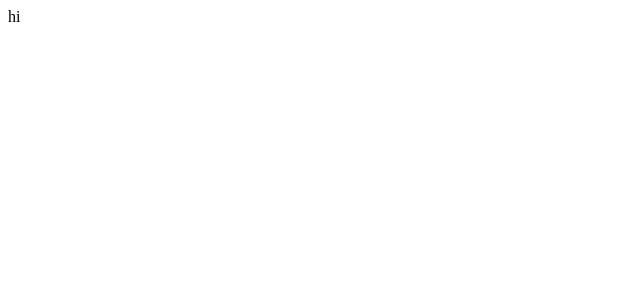
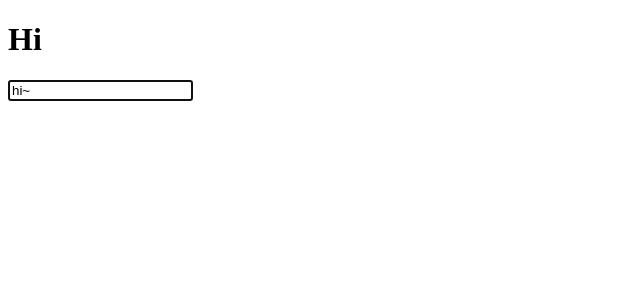
Before and after one commit to kbu715/react_hook_test, a React (Create React App) app: page / in a window 1280 px wide. Shown: the top 300 px of the page, without its empty margins (0-640 px from the left). Built offline with nearby package versions, Linux system fonts and the light colour scheme.

Commit message:
custom hooks remind

```diff
--- a/src/App.js
+++ b/src/App.js
@@ -1,110 +1,108 @@
-import React, { useState, useEffect } from 'react';
-
-const useTitle = (initialTitle) => {
-  const [title, setTitle] = useState(initialTitle);
-  const titleUpdate = () => {
-    const htmlTitle = document.querySelector("title");
-    htmlTitle.innerText = title;
-  }
-  useEffect(titleUpdate, [title]);
-  return setTitle;
-
-}
-
-const App = () => {
-  const titleUpdater = useTitle('Loading...')
-  setTimeout(()=>{titleUpdater("Home")}, 5000);
-  return (
-    <div>
-      hi
-    </div>
-  );
-};
-
-export default App;
-
-// import React, { useState, useEffect, useRef } from "react";
-
-// const useInput = (initialValue, validator) => {
-//   const [value, setValue] = useState(initialValue);
-
-//   const onChange = (e) => {
-//     const {
-//       target: { value },
-//     } = e;
-//     let willUpdate = true;
-//     if (typeof validator === "function") {
-//       willUpdate = validator(value);
-//     }
-//     if (willUpdate) {
-//       setValue(value);
-//     }
-//   };
-
-//   return { value, onChange };
-// };
+// import React, { useState, useEffect } from 'react';
 
 // const useTitle = (initialTitle) => {
 //   const [title, setTitle] = useState(initialTitle);
 //   const titleUpdate = () => {
 //     const htmlTitle = document.querySelector("title");
 //     htmlTitle.innerText = title;
-//   };
+//   }
 //   useEffect(titleUpdate, [title]);
+//   return setTitle;
 
-//   return setTitle;
-// };
-
-// const useClick = (onClick) => {
-//   const element = useRef();
-
-//   useEffect(() => {
-//     if (typeof onClick === "function") {
-//       if (element.current) {
-//         element.current.addEventListener("click", onClick);
-//       }
-//     }
-//     return () => {
-//       //componentWillUnmount 때 발생
-//       if (element.current) {
-//         element.current.removeEventListener("click", onClick);
-//       }
-//     };
-//   }, []);
-//   return element;
-// };
+// }
 
 // const App = () => {
-//   const titleUpdater = useTitle("Loading....");
-//   setTimeout(() => {
-//     titleUpdater("Home");
-//   }, 6000);
-
-//   const maxLen = (value) => value.length < 10;
-//   const name = useInput("hi~ ", maxLen);
-
-//   const potato = useRef();
-//   setTimeout(() => {
-//     potato.current.focus();
-//   }, 5000);
-
-//   const sayHello = () => console.log("Hello");
-//   const title = useClick(sayHello);
+//   const titleUpdater = useTitle('Loading...')
+//   setTimeout(()=>{titleUpdater("Home")}, 5000);
 //   return (
 //     <div>
-//       <h1 ref={title}>Hi</h1>
-//       <input ref={potato} {...name} />
+//       hi
 //     </div>
 //   );
 // };
 
 // export default App;
 
+import React, { useState, useEffect, useRef } from 'react';
 
+const useInput = (initialValue, validator) => {
+  const [value, setValue] = useState(initialValue);
 
+  const onChange = (e) => {
+    const {
+      target: { value },
+    } = e;
+    let willUpdate = true;
+    if (typeof validator === 'function') {
+      willUpdate = validator(value);
+    }
+    if (willUpdate) {
+      setValue(value);
+    }
+  };
 
+  return { value, onChange };
+};
 
+const useTitle = (initialTitle) => {
+  const [title, setTitle] = useState(initialTitle);
+  const titleUpdate = () => {
+    const htmlTitle = document.querySelector('title');
+    htmlTitle.innerText = title;
+  };
+  useEffect(titleUpdate, [title]);
 
+  return setTitle;
+};
+
+const useClick = (onClick) => {
+  const element = useRef();
+
+  useEffect(() => {
+    if (typeof onClick === 'function') {
+      if (element.current) {
+        element.current.addEventListener('click', onClick);
+      }
+    }
+
+    return () => {
+      //componentWillUnmount 때 발생
+      const clickEl = element;
+      if (clickEl) {
+        clickEl.current.removeEventListener('click', onClick);
+      }
+    };
+  }, [onClick]);
+  return element;
+};
+
+const App = () => {
+  const titleUpdater = useTitle('Loading....');
+  setTimeout(() => {
+    titleUpdater('Home');
+  }, 6000);
+
+  const maxLen = (value) => value.length < 10;
+  const name = useInput('hi~ ', maxLen);
+
+  const potato = useRef();
+  setTimeout(() => {
+    potato.current.focus();
+  }, 5000);
+
+  const changeText = (e) => {
+    e.target.innerText = 'Hello~';
+  };
+  const title = useClick(changeText);
+  return (
+    <div>
+      <h1 ref={title}>Hi</h1>
+      <input ref={potato} {...name} />
+    </div>
+  );
+};
+
+export default App;
 
 // import React, { useState } from 'react';
 
@@ -137,11 +135,7 @@ export default App;
 
 // export default App;
 
-
-
-
 // import React, { useState } from 'react';
-
 
 // const contents = [
 //     {
```
